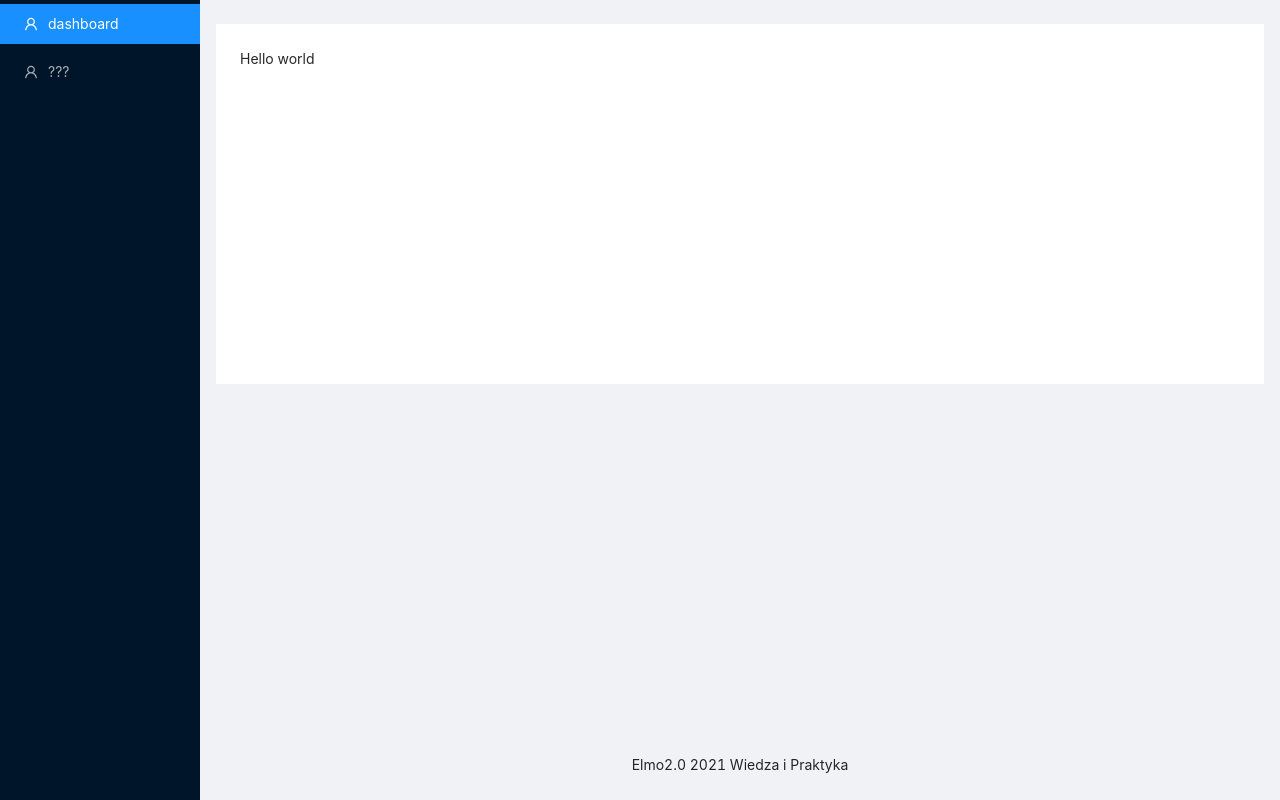
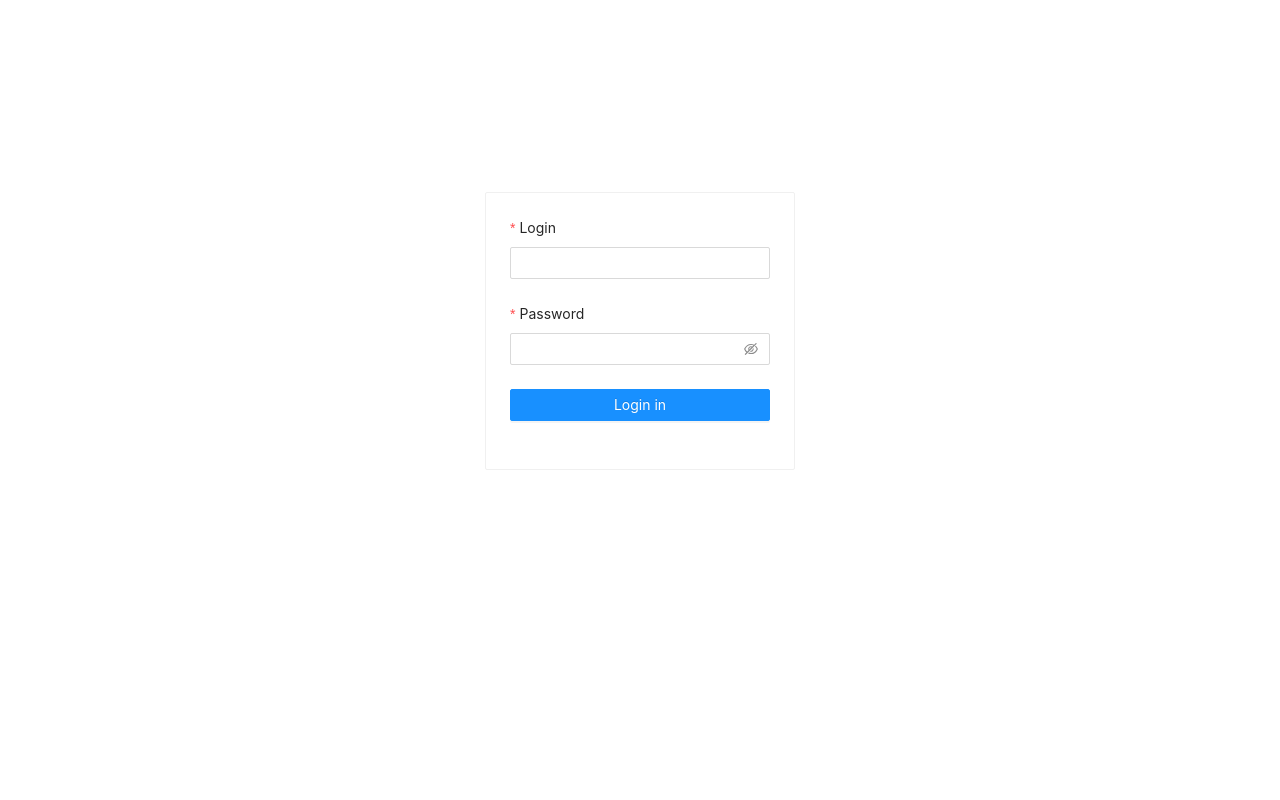
Before and after one commit to pavelee/nextjs-antd-template, a Next.js app: page / in a window 1280 px wide. Built offline with nearby package versions, Linux system fonts and the light colour scheme.

Commit message:
auth improvment

```diff
--- a/pages/_app.js
+++ b/pages/_app.js
@@ -9,10 +9,104 @@ import LoginPage from "../pages/login";
 
 import { Spin } from "antd";
 
+const config = (props) => {
+    return {
+        authorization: {
+            enabled: true,
+            page: {
+                component: LoginPage,
+            },
+            login: (username, password) => {
+                let correctUsername = "test";
+                let correctPassword = "test";
+                if (
+                    username === correctUsername &&
+                    password === correctPassword
+                ) {
+                    return true;
+                }
+                return false;
+            },
+            checkIfAuthorized: () => {},
+            method: {
+                check: (response) => {},
+            },
+        },
+    };
+};
+
 function App({ Component, pageProps }) {
+    const [token, setToken] = useState(null);
+    const [user, setUser] = useState(undefined);
+    const router = useRouter();
+
+    const Config = config();
+    const correctToken = "DUPA JASIA";
+
+    useEffect(() => {
+        let storedToken = getStoredToken();
+        if (storedToken) {
+            setToken(storedToken);
+        } else {
+            setToken(null);
+        }
+    }, []);
+
+    useEffect(() => {
+        if (token) {
+            setStoredToken(token);
+            if (checkIfAuthorized(token)) {
+                setUser(getUserFromToken(token));
+            }
+        } else {
+            setUser(null);
+        }
+    }, [token]);
+
+    const login = (username, password) => {
+        let correctUsername = "test";
+        let correctPassword = "test";
+        if (username === correctUsername && password === correctPassword) {
+            setToken(correctToken);
+            return true;
+        }
+        return false;
+    };
+
+    const getStoredToken = () => {
+        return window.localStorage.getItem("token");
+    };
+
+    const setStoredToken = (token, key = "token") => {
+        window.localStorage.setItem(key, token);
+    };
+
+    const checkIfAuthorized = (token) => {
+        return token === correctToken;
+    };
+
+    const getUserFromToken = (token) => {
+        return {
+            login: "pciosek",
+            name: "Paweł Ciosek",
+        };
+    };
+
+    if (Config.authorization.enabled) {
+
+        if (user === null) {
+            // router.push('/login');
+            let props = Object.assign({}, pageProps, { loginHandler: login });
+            // return Config.authorization.page.component(props);
+            return <LoginPage {...props} />
+        }
+    }
+
     switch (Component.name) {
-    case "LoginPage":
-      return <LoginPage {...pageProps} />;
+        // case "LoginPage":
+        //     if (Config.authorization.enabled) {
+        //         return <LoginPage {...pageProps} />;
+        //     }
         default:
             return (
                 <PanelLayout>
--- a/pages/login.js
+++ b/pages/login.js
@@ -11,8 +11,12 @@ import {
 } from "antd";
 
 const LoginPage = (props) => {
+  const { loginHandler } = props;
+  const [error, setError] = useState(false);
 
   const onFinish = (values) => {
+    let result = loginHandler(values.username, values.password);
+    setError(!result);
   };
 
   return (
@@ -20,11 +24,11 @@ const LoginPage = (props) => {
       <Row justify={"center"} style={styles.loginbox}>
         <Col>
           <Card>
-            {false && (
+            {error && (
               <Row style={styles.errorBox}>
                 <Col span={24}>
                   <Alert
-                    message="Wrong Login"
+                    message="wrong creditenials"
                     type="error"
                     showIcon
                   />
```
Lines whose indentation alone changed are shown as unchanged.
